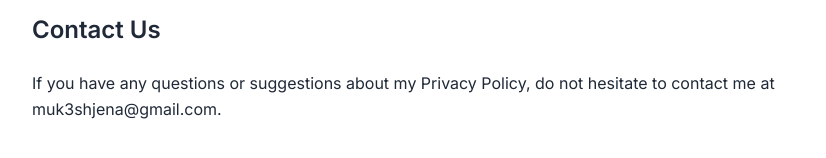
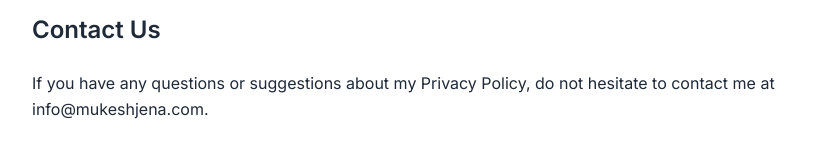
Before and after one commit to mukeshjena/mukesh-portfolio, a React (Vite) app: page /bhagavad-gita-odia-privacy-policy in a window 1280 px wide. Shown: the part 1355-1513 px from the top of the page, without its empty margins (224-1050 px from the left). Built offline with nearby package versions, Linux system fonts and the light colour scheme.

Commit message:
chore: update portfolio contact email to info@mukeshjena.com

```diff
--- a/src/data/portfolioData.js
+++ b/src/data/portfolioData.js
@@ -3,7 +3,7 @@ export const personalInfo = {
   title: "Dot Net Developer",
   subtitle: "ASP.NET Core | MVC | C# | WebAPI | SQL Server | Microservices | Docker | Azure | Entity Framework | jQuery",
   description: "I'm Mukesh Jena, a passionate Dot Net Developer specializing in ASP.NET Core, MVC, C#, WebAPI, and SQL Server. I excel at building robust, scalable backend systems and delivering high-quality web solutions using the latest Microsoft technologies.",
-  email: "muk3shjena@gmail.com",
+  email: "info@mukeshjena.com",
   phone: "7735317930",
   location: "Nahara, Demuria, Jaleswer, Balasore, Odisha",
   experience: "1 Years Working",
--- a/src/pages/privacy-policy/BhagavadGitaOdiaPrivacyPolicy.jsx
+++ b/src/pages/privacy-policy/BhagavadGitaOdiaPrivacyPolicy.jsx
@@ -73,7 +73,7 @@ const BhagavadGitaOdiaPrivacyPolicy = () => {
           Contact Us
         </h2>
         <p>
-          If you have any questions or suggestions about my Privacy Policy, do not hesitate to contact me at muk3shjena@gmail.com.
+          If you have any questions or suggestions about my Privacy Policy, do not hesitate to contact me at info@mukeshjena.com.
         </p>
       </div>
     </div>
--- a/src/pages/privacy-policy/VoidBrowserPrivacyPolicy.jsx
+++ b/src/pages/privacy-policy/VoidBrowserPrivacyPolicy.jsx
@@ -332,7 +332,7 @@ const VexFastPrivacyBrowserPrivacyPolicy = () => {
                 </p>
                 <div className="mt-4 p-4 bg-gray-100 dark:bg-dark-300 rounded-lg">
                   <p className="text-gray-700 dark:text-gray-300">
-                    <strong>Email:</strong> muk3shjena@gmail.com
+                    <strong>Email:</strong> info@mukeshjena.com
                   </p>
                   <p className="text-gray-700 dark:text-gray-300 mt-2">
                     <strong>GitHub:</strong> <a href="https://github.com/mukeshjena/void-browser" className="text-blue-600 dark:text-blue-400 hover:underline">github.com/mukeshjena/void-browser</a>
```
